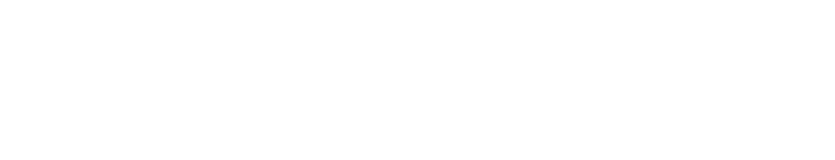
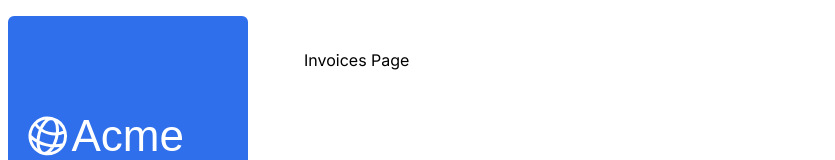
Before and after one commit to Aditya-Tiwari-07/acme_project, a Next.js app: page /dashboard/invoices in a window 1280 px wide. Before the commit this address had no page. Shown: the top 160 px of the page, without its empty margins (0-835 px from the left). Built offline with nearby package versions, Linux system fonts and the light colour scheme; a web font is replaced by a local one.

Commit message:
file for dashboard invoices page

```diff
--- /dev/null
+++ b/app/dashboard/invoices/page.tsx
@@ -0,0 +1,3 @@
+export default function Page() {
+  return <p>Invoices Page</p>
+}
```
